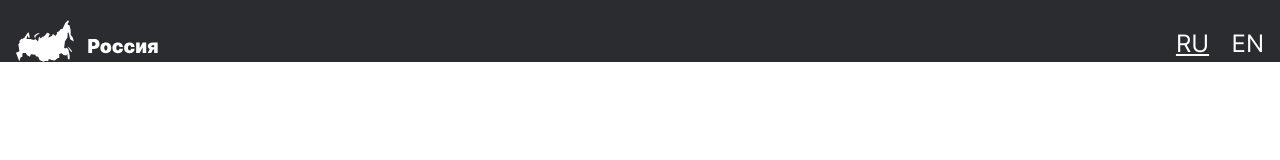
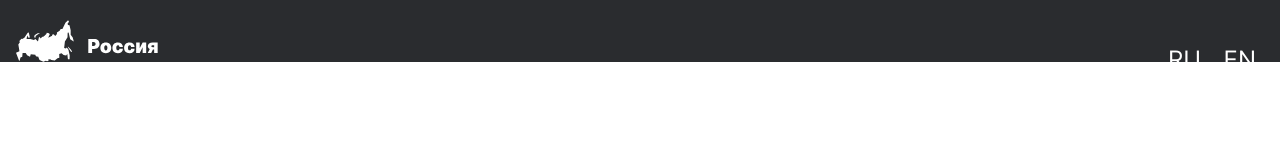
Before and after one commit to BJuice1984/russian-travel, a plain HTML site: page index.html in a window 1280 px wide. Drawn offline with Linux system fonts and the light colour scheme.

Commit message:
Начало v0.1

```diff
--- a/blocks/header/__lang-link/header__lang-link.css
+++ b/blocks/header/__lang-link/header__lang-link.css
@@ -1,8 +1,7 @@
 .header__lang-link {
     color: #FFFFFF;
-    margin-top: 30px;
-    font-size: 1.5rem;
-    line-height: 1.16;
+    font-size: 18px;
+    line-height: 20px;
     text-decoration: none;
     margin-right: 18px;
     font-weight: normal;
@@ -15,3 +14,10 @@
 .header__lang-link:last-child {
     margin-right: 0;
 }
+
+@media screen and (min-width: 768px) {
+.header__lang-link {
+    font-size: 24px;
+    line-height: 28px;
+    }
+}
--- a/blocks/header/__lang-links/header__lang-links.css
+++ b/blocks/header/__lang-links/header__lang-links.css
@@ -3,3 +3,10 @@
     top: 30px;
     right: 16px;
 }
+
+@media screen and (min-width: 768px) {
+.header__lang-links {
+    top: 46px;
+    right: 24px;
+    }
+}
--- a/blocks/page-container/page-container.css
+++ b/blocks/page-container/page-container.css
@@ -1,4 +1,5 @@
 .page-container {
-    max-width: 1280px;
+    min-width: 320px;
+    max-width: 100vw;
     margin: 0 auto;
 }
--- a/blocks/page/page.css
+++ b/blocks/page/page.css
@@ -19,8 +19,5 @@
 
 
   .page {
-  min-width: 320px;
-  max-width: 1600px;
-  margin: 0 auto;
   font-family: 'Inter';
   }
```
